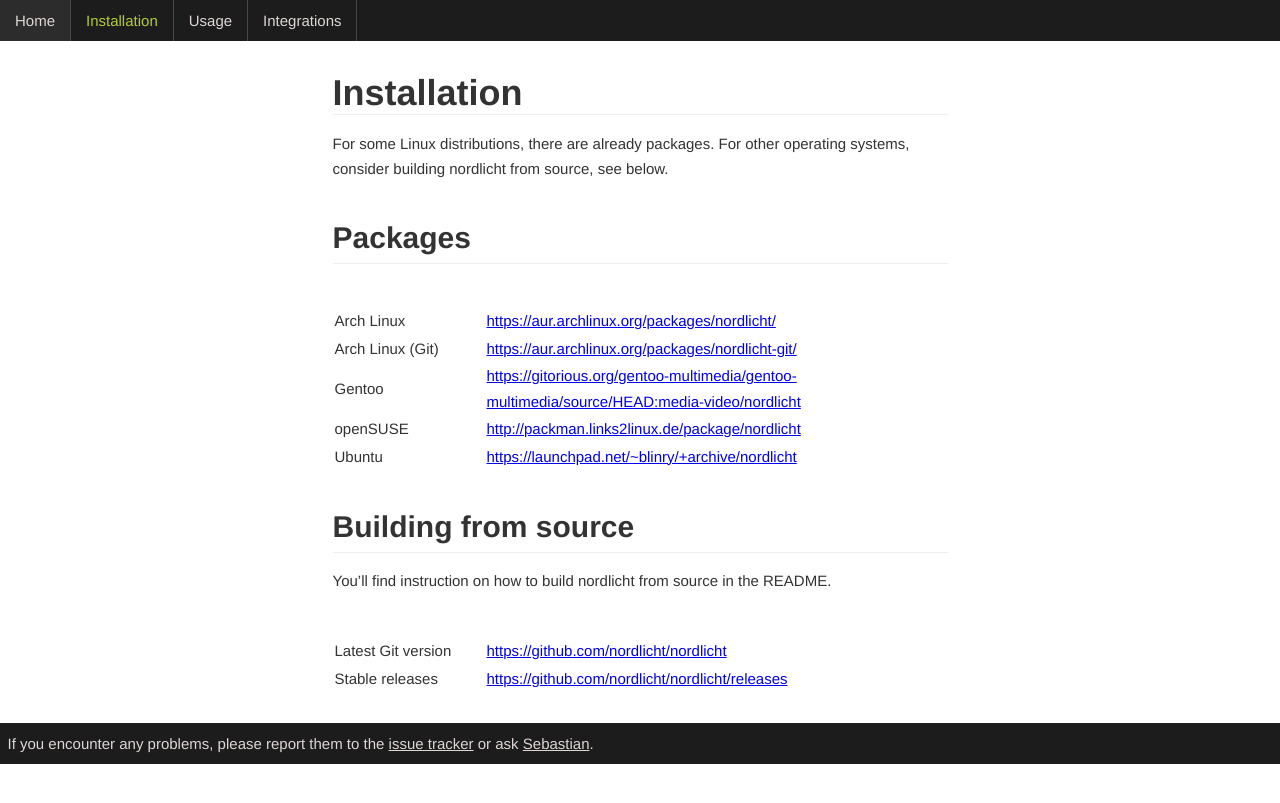
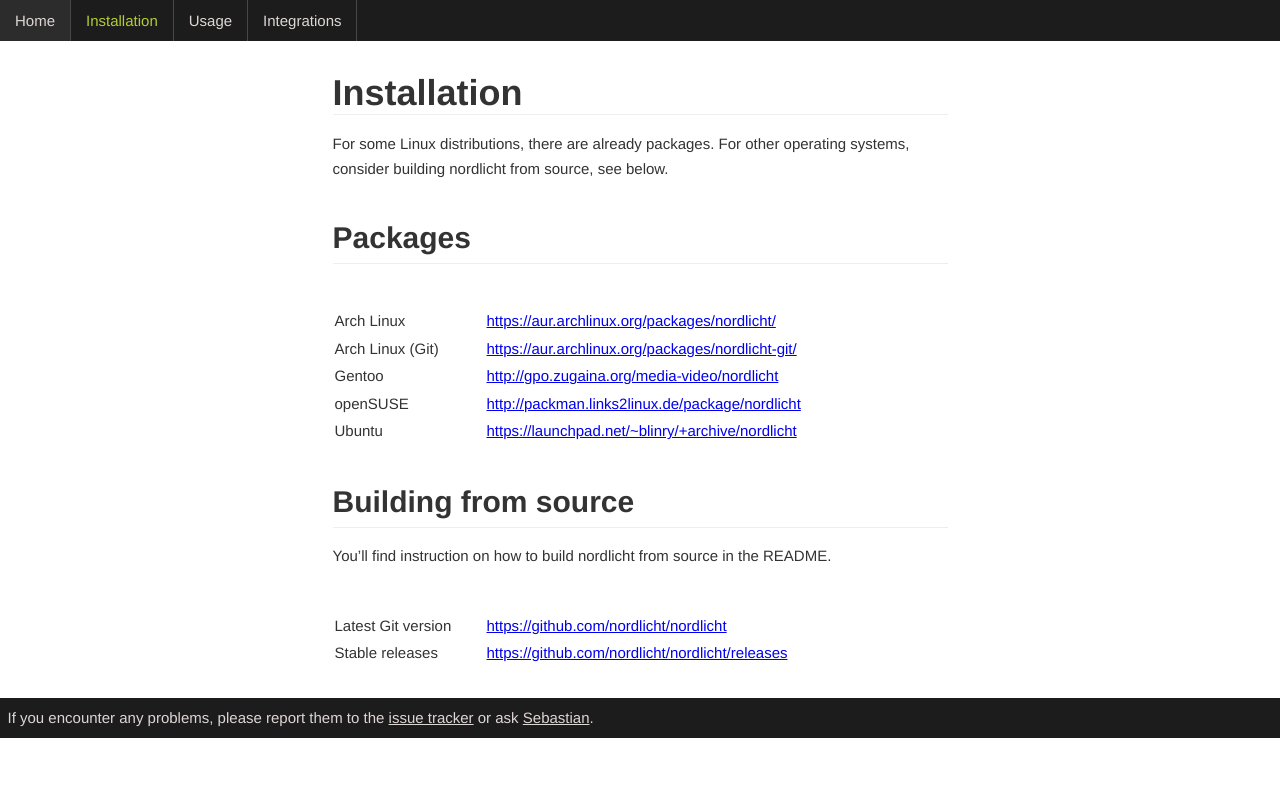
Before and after one commit to nordlicht/nordlicht.github.io, a Jekyll site: the page built from installation.md, in a window 1280 px wide. Shown: the top 803 px of the page. Built offline with Jekyll 4.4.1, drawn with Linux system fonts in a browser that asks for light colours; Markdown is read by kramdown in place of the engine named in the settings; part of the change alters nothing that is shown.

Commit message:
Update Gentoo link

```diff
--- a/installation.md
+++ b/installation.md
@@ -13,7 +13,7 @@ For some Linux distributions, there are already packages. For other operating sy
 | --- | --- |
 | Arch Linux | <https://aur.archlinux.org/packages/nordlicht/> |
 | Arch Linux (Git) | <https://aur.archlinux.org/packages/nordlicht-git/> |
-| Gentoo | <https://gitorious.org/gentoo-multimedia/gentoo-multimedia/source/HEAD:media-video/nordlicht> |
+| Gentoo | <http://gpo.zugaina.org/media-video/nordlicht> |
 | openSUSE | <http://packman.links2linux.de/package/nordlicht> |
 | Ubuntu | <https://launchpad.net/~blinry/+archive/nordlicht> |
 
```
